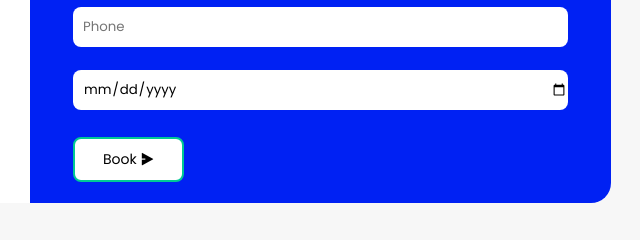
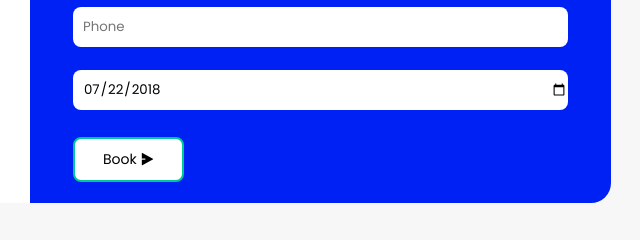
Before and after one commit to fahim6855/hopital, a plain HTML site: page index.html in a window 1280 px wide. Shown: the part 3361-3601 px from the top of the page, 567-1207 px from the left. Drawn offline with nearby package versions, Linux system fonts and the light colour scheme.

Commit message:
Update index.html

```diff
--- a/index.html
+++ b/index.html
@@ -140,7 +140,7 @@
                 <input type="text" placeholder="Name" class="input-field">
                 <input type="email" placeholder="Email" class="input-field">
                 <input type="tel" placeholder="Phone" class="input-field">
-                <input type="date" value="12-1-2024" class="input-field">
+                <input type="date" value="2018-07-22" class="input-field">
 
 
                 <div class="submit-btn">
```
